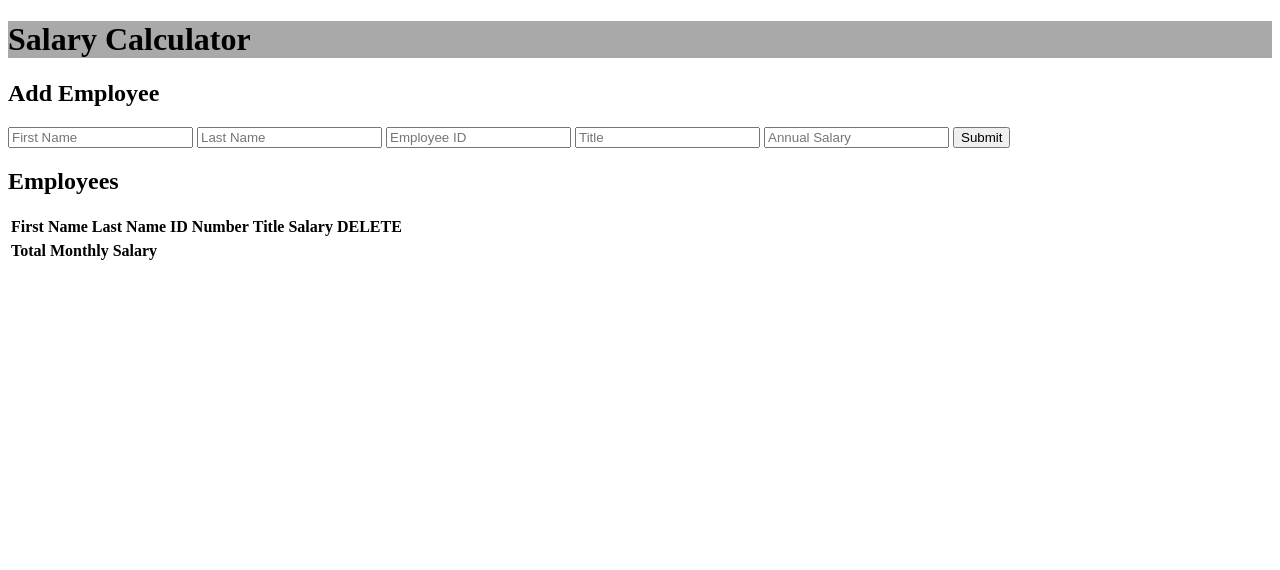
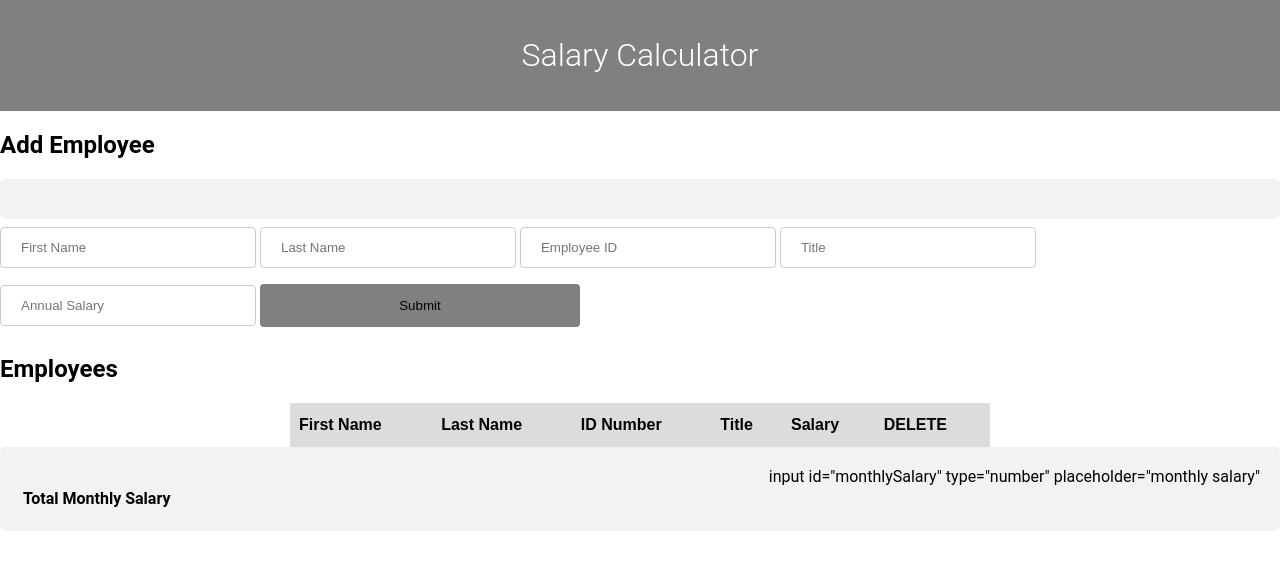
Before and after one commit to Philip-Ashton/weekend-salary-calculator-2, a website: page index.html in a window 1280 px wide. Drawn offline with Linux system fonts and the light colour scheme.

Commit message:
got delete to work

```diff
--- a/index.html
+++ b/index.html
@@ -3,9 +3,11 @@
 <head>
   <meta charset="UTF-8">
   <link rel="stylesheet" href="style.css">
-  <script src="script.js"></script>
+
   <title>Salary Calculator</title>
+
 </head>
+
 <body>
   <header>
     <h1>Salary Calculator</h1>
@@ -45,10 +47,13 @@
         <thead>
           <tr>
             <th>Total Monthly Salary</th>
+            input id="monthlySalary" type="number" placeholder="monthly salary"
           </tr>
         </thead>
       </table>
   </div>
   </footer>
+
+  <script src="script.js"></script>
 </body>
 </html>
--- a/script.js
+++ b/script.js
@@ -14,6 +14,7 @@ function submitForm(event) {
 
     let employeeTable = document.querySelector('#employeeData');
 
+
     employeeTable.innerHTML += `
     <tr>
         <td>${firstNameVal}</td>
@@ -24,6 +25,26 @@ function submitForm(event) {
         <td><button onClick="removeData(event)">Delete</button></td>
     </tr>`;
 }
+    function removeData(event){
+        console.log ("delete function button");
+            console.log('test', event);
+            let thingThatWasClicked= event.target;
+            console.log("thing that was clicked", thingThatWasClicked);
+            thingThatWasClicked.parentElement.parentElement.remove();
+    }
+   // monthlyTable.innerHTML +=
+    //let annualSalary = 0;
+    function totalSalary(annualSalary)  {
+    for (let i = 0; i < annualSalary.length; i++) {
+        totalSalary += annualSalary[i];
+    }
+    console.log(totalSalary);
+
+    let monthlySalary = (totalSalary/ 12);
+    //let monthlySalaryVal= document.querySelector('#monthlySalary-input').value;
+    //return monthlySalary;
+    console.log (monthlySalary);
+    }
 
 
 
--- a/style.css
+++ b/style.css
@@ -1,3 +1,97 @@
+html,
+
+html,
+body {
+    margin: 0;
+    padding: 0;
+    font-family: 'Roboto', sans-serif;
+}
+
 header {
-    background-color: darkgrey;
+    text-align: center;
+    background-color: gray;
+    color: white;
+    padding: 15px 32px;
+    font-weight: 500;
 }
+
+h1 {
+    font-weight: 300;
+}
+
+/* style by id using # */
+
+#employees {
+    max-width: 700px;
+    margin: 0 auto;
+    /* Center horizontally */
+}
+
+#employees {
+    font-family: Arial, Helvetica, sans-serif;
+    border-collapse: collapse;
+    width: 100%;
+}
+
+#employees td,
+#employees th {
+    border: 1px solid #ddd;
+    padding: 8px;
+}
+
+#employees tr:nth-child(even) {
+    background-color: #f2f2f2;
+}
+
+#employees tr:hover {
+    background-color: #ddd;
+}
+
+#employees th {
+    padding-top: 12px;
+    padding-bottom: 12px;
+    text-align: left;
+    background-color: gainsboro;
+    color: black;
+}
+
+input[type=text],
+input[type=number],
+input[type=date],
+select {
+    width: 20%;
+    padding: 12px 20px;
+    margin: 8px 0;
+    display: inline-block;
+    border: 1px solid #ccc;
+    border-radius: 4px;
+    box-sizing: border-box;
+}
+
+input[type=submit] {
+    width: 25%;
+    background-color: gray;
+    color: black;
+    padding: 14px 20px;
+    margin: 8px 0;
+    border: none;
+    border-radius: 4px;
+    cursor: pointer;
+}
+
+input[type=submit]:hover {
+    background-color: red;
+}
+
+div {
+    border-radius: 5px;
+    background-color: #f2f2f2;
+    padding: 20px;
+}
+
+.salary-form {
+    margin-bottom: 20px;
+}
+footer {
+    text-align: right;
+}
```
